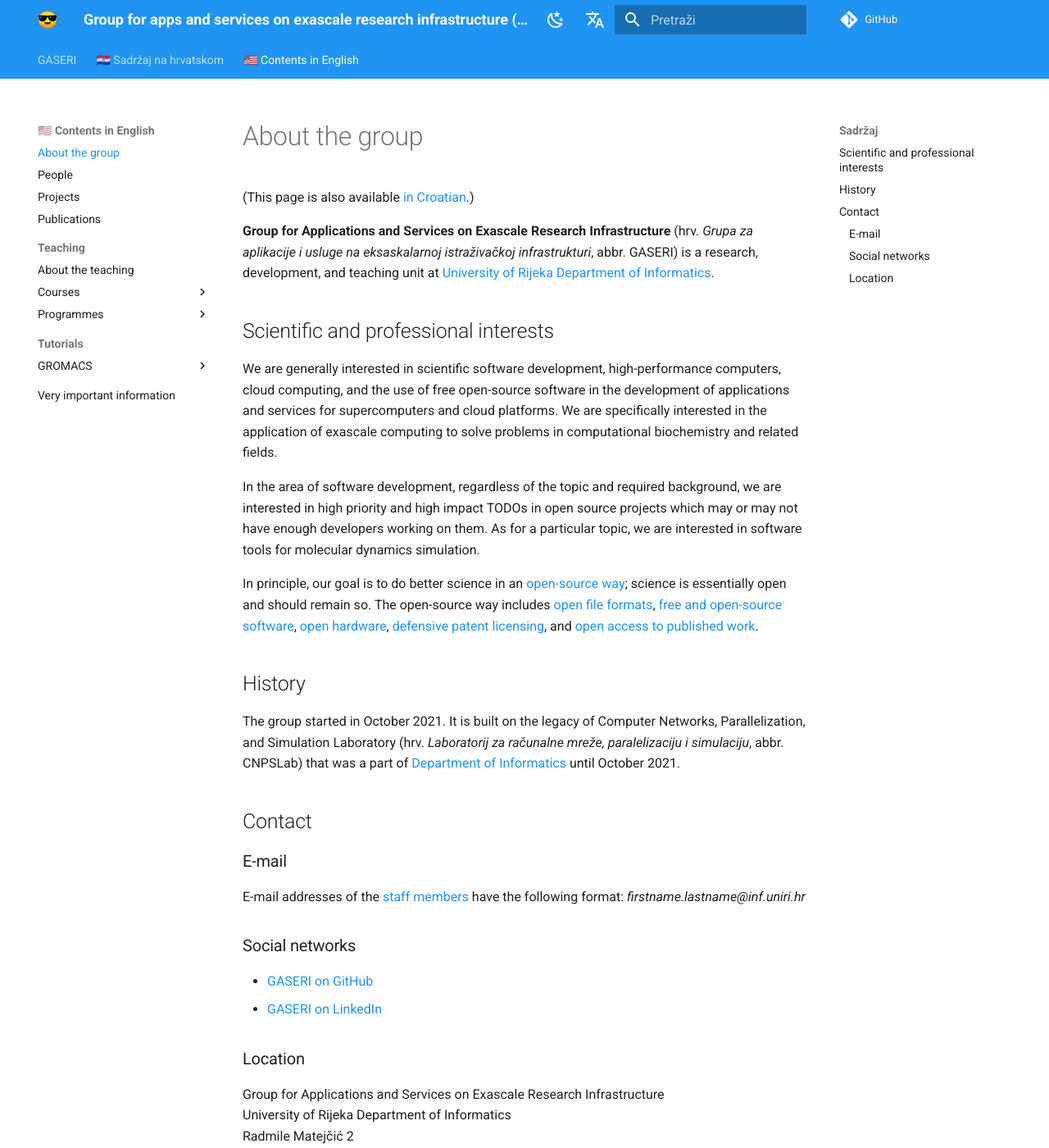
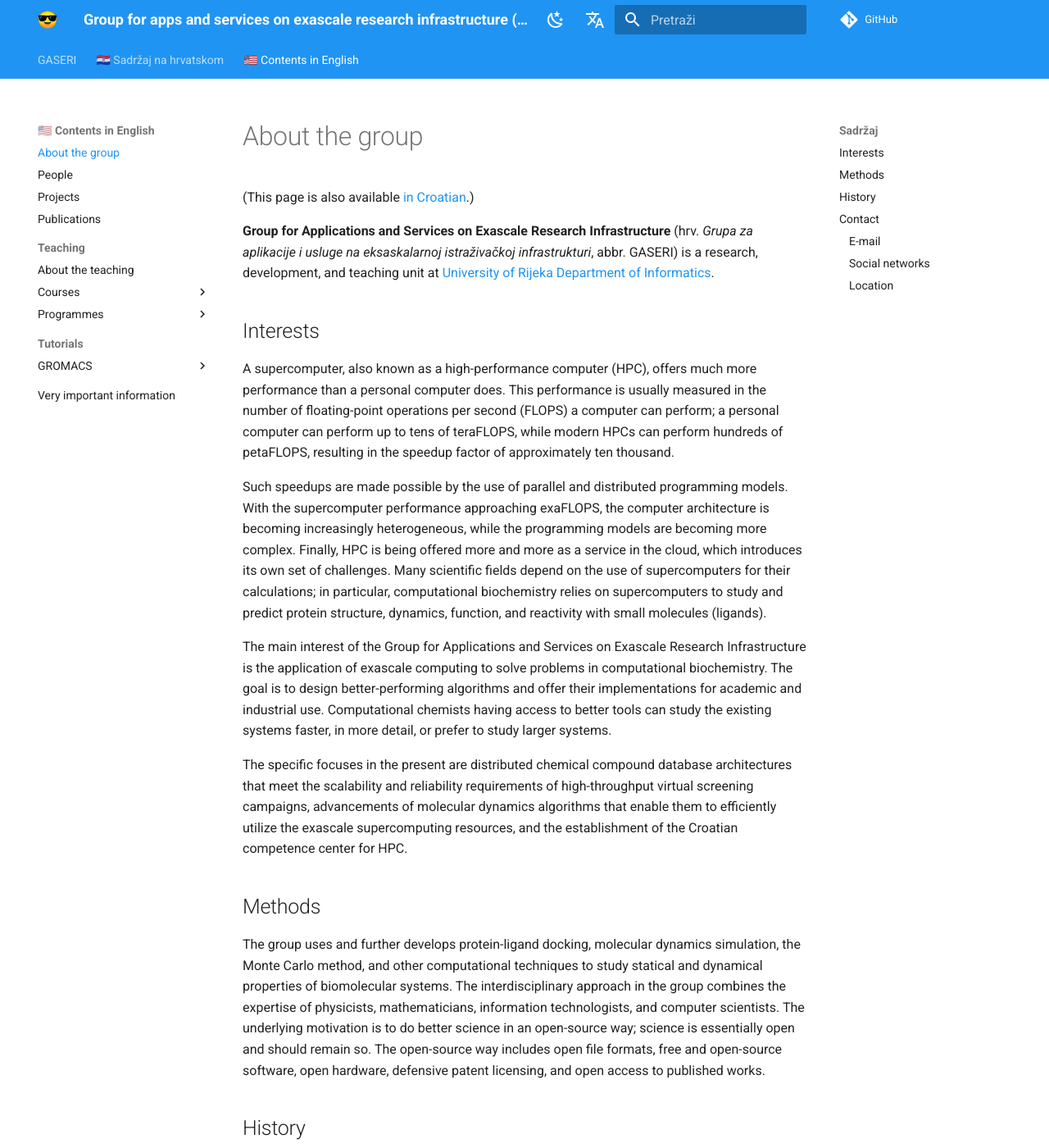
Before and after one commit to gaseri/website, an MkDocs documentation site: the page built from docs/en/index.md, in a window 1280 px wide and 1400 px high. Shown: the whole window at 82% size. Built offline with MkDocs 1.6.1 and Material for MkDocs 9.7.7, drawn with Linux system fonts in a browser that asks for light colours; comment, search, counter and statistics services are not loaded.

Commit message:
Rewrote group description (interests and methods)

```diff
--- a/docs/en/index.md
+++ b/docs/en/index.md
@@ -8,13 +8,19 @@ author: Vedran Miletić
 
 **Group for Applications and Services on Exascale Research Infrastructure** (hrv. *Grupa za aplikacije i usluge na eksaskalarnoj istraživačkoj infrastrukturi*, abbr. GASERI) is a research, development, and teaching unit at [University of Rijeka](https://www.uniri.hr/) [Department of Informatics](https://www.inf.uniri.hr/).
 
-## Scientific and professional interests
+## Interests
 
-We are generally interested in scientific software development, high-performance computers, cloud computing, and the use of free open-source software in the development of applications and services for supercomputers and cloud platforms. We are specifically interested in the application of exascale computing to solve problems in computational biochemistry and related fields.
+A supercomputer, also known as a high-performance computer (HPC), offers much more performance than a personal computer does. This performance is usually measured in the number of floating-point operations per second (FLOPS) a computer can perform; a personal computer can perform up to tens of teraFLOPS, while modern HPCs can perform hundreds of petaFLOPS, resulting in the speedup factor of approximately ten thousand.
 
-In the area of software development, regardless of the topic and required background, we are interested in high priority and high impact TODOs in open source projects which may or may not have enough developers working on them. As for a particular topic, we are interested in software tools for molecular dynamics simulation.
+Such speedups are made possible by the use of parallel and distributed programming models. With the supercomputer performance approaching exaFLOPS, the computer architecture is becoming increasingly heterogeneous, while the programming models are becoming more complex. Finally, HPC is being offered more and more as a service in the cloud, which introduces its own set of challenges. Many scientific fields depend on the use of supercomputers for their calculations; in particular, computational biochemistry relies on supercomputers to study and predict protein structure, dynamics, function, and reactivity with small molecules (ligands).
 
-In principle, our goal is to do better science in an [open-source way](https://www.theopensourceway.org/); science is essentially open and should remain so. The open-source way includes [open file formats](http://www.linfo.org/free_file_format.html), [free and open-source software](https://www.gnu.org/philosophy/free-sw.html), [open hardware](https://opensource.com/resources/what-open-hardware), [defensive patent licensing](https://www.defensivepatentlicense.org/), and [open access to published work](https://www.openaccess.nl/en/what-is-open-access).
+The main interest of the Group for Applications and Services on Exascale Research Infrastructure is the application of exascale computing to solve problems in computational biochemistry. The goal is to design better-performing algorithms and offer their implementations for academic and industrial use. Computational chemists having access to better tools can study the existing systems faster, in more detail, or prefer to study larger systems.
+
+The specific focuses in the present are distributed chemical compound database architectures that meet the scalability and reliability requirements of high-throughput virtual screening campaigns, advancements of molecular dynamics algorithms that enable them to efficiently utilize the exascale supercomputing resources, and the establishment of the Croatian competence center for HPC.
+
+## Methods
+
+The group uses and further develops protein-ligand docking, molecular dynamics simulation, the Monte Carlo method, and other computational techniques to study statical and dynamical properties of biomolecular systems. The interdisciplinary approach in the group combines the expertise of physicists, mathematicians, information technologists, and computer scientists. The underlying motivation is to do better science in an open-source way; science is essentially open and should remain so. The open-source way includes open file formats, free and open-source software, open hardware, defensive patent licensing, and open access to published works.
 
 ## History
 
```
Also changed, not shown: docs/hr/index.md (+10 -4 lines).
